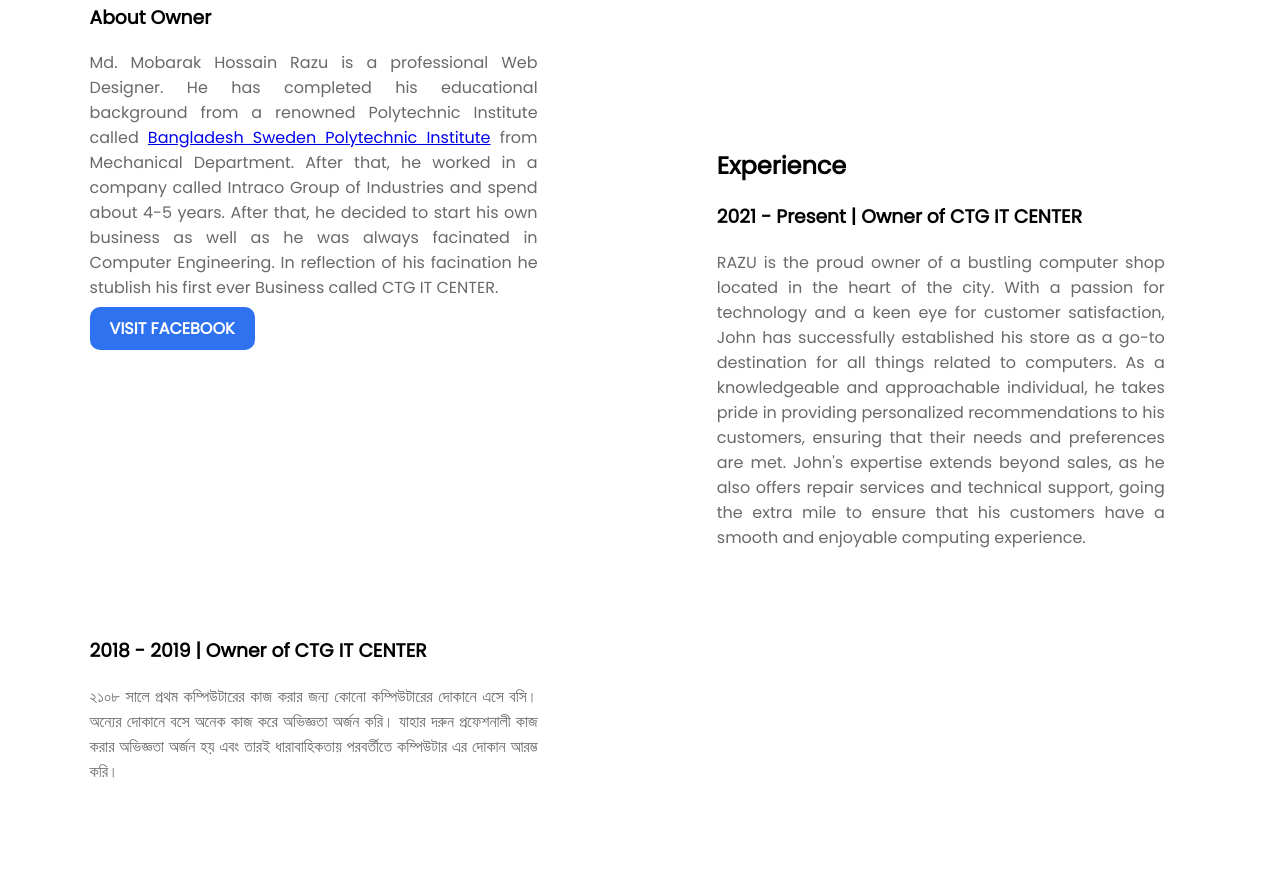
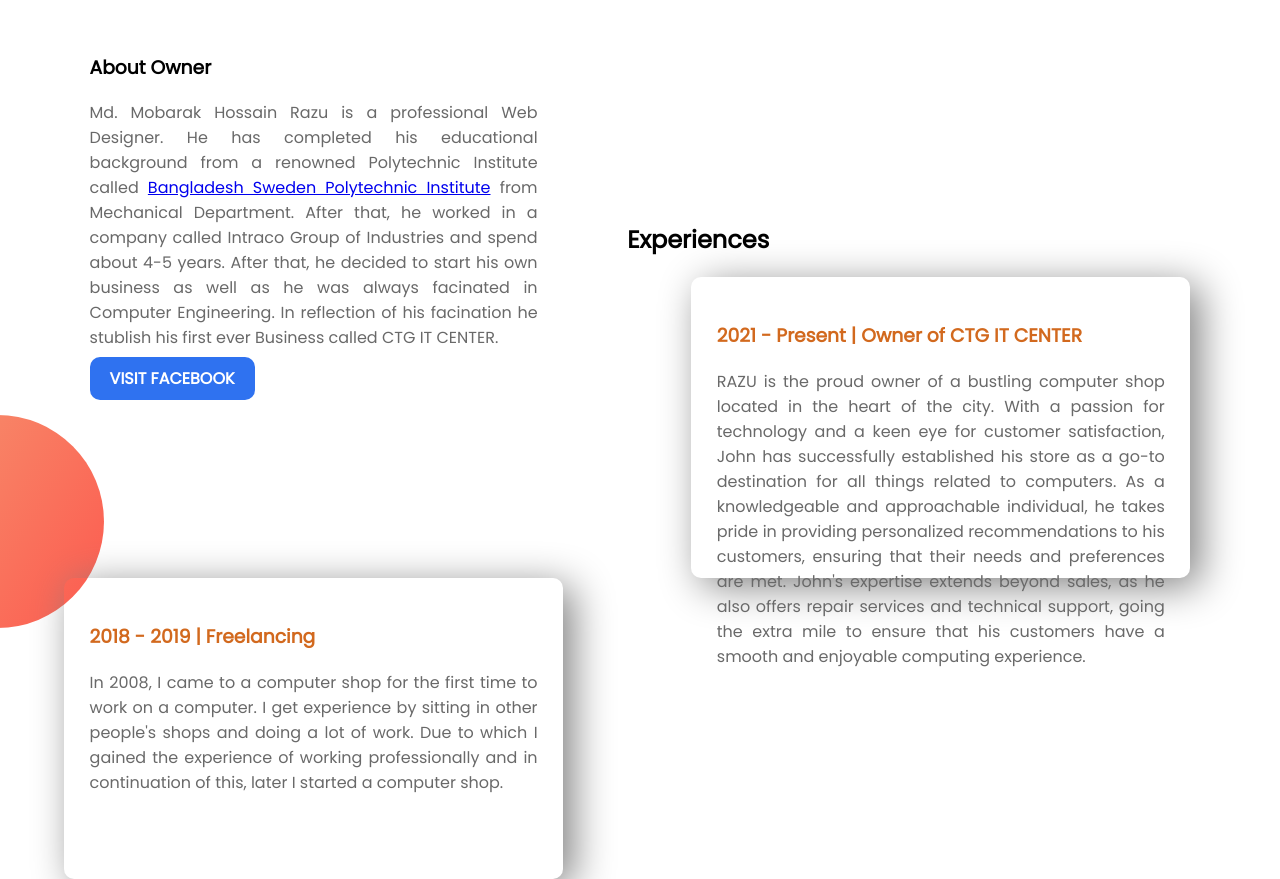
Before and after one commit to ctgitccenter/ctgit-center, a plain HTML site: page index.html in a window 1280 px wide. Shown: the part 1198-2077 px from the top of the page. Before the commit the page ends 2023 px from the top, so only its background shows below. Drawn offline with Linux system fonts and the light colour scheme.

Commit message:
site updated

```diff
--- a/index.html
+++ b/index.html
@@ -11,7 +11,7 @@
     <section class="top-banner">
         <div class="half">
             <h1>Welcome To</h1>
-            <h1><span class="colorname">CTG IT CENTER</span> online</h1>
+            <h1><span class="orange-color">CTG IT CENTER</span> online</h1>
             <h3>Online Works & Printing Soloution</h3>
             <p> The printing press revolutionized the way information was disseminated and played a pivotal role in shaping human history. Invented by Johannes Gutenberg in the 15th century, this ingenious machine enabled the mass production of books and transformed the accessibility of knowledge. With its innovative movable type system, the printing press allowed for faster, more efficient printing, making books affordable and available to a wider audience. This breakthrough technology sparked the spread of literacy, facilitated the dissemination of ideas during the Renaissance and Reformation, and laid the foundation for the modern publishing industry. The printing press remains an enduring symbol of human ingenuity and the power of communication.</p>
             <a class="link-button" target="_blank" href="https://www.linkedin.com/in/md-mobarak-hossain-4768b0210/"> HIRE ME</a>
@@ -33,14 +33,14 @@
     </section>
 
     <section class="experience-area">
-        <div class="half">
-            <h2>Experience</h2>
-            <h3>2021 - Present | Owner of CTG IT CENTER</h3>
+        <h2>Experiences</h2>
+        <div class="half single-exp">
+            <h3 class="orange-color">2021 - Present | Owner of CTG IT CENTER</h3>
             <P>RAZU is the proud owner of a bustling computer shop located in the heart of the city. With a passion for technology and a keen eye for customer satisfaction, John has successfully established his store as a go-to destination for all things related to computers. As a knowledgeable and approachable individual, he takes pride in providing personalized recommendations to his customers, ensuring that their needs and preferences are met. John's expertise extends beyond sales, as he also offers repair services and technical support, going the extra mile to ensure that his customers have a smooth and enjoyable computing experience.</P>
         </div>
-        <div class="half">
-            <h3>2018 - 2019 | Owner of CTG IT CENTER</h3>
-            <p>২১০৮ সালে প্রথম কম্পিউটারের কাজ করার জন্য কোনো কম্পিউটারের দোকানে এসে বসি। অন্যের দোকানে বসে অনেক কাজ করে অভিজ্ঞতা অর্জন করি। যাহার দরুন প্রফেশনালী কাজ করার অভিজ্ঞতা অর্জন হয় এবং তারই ধারাবাহিকতায় পরবর্তীতে কম্পিউটার এর দোকান আরম্ভ করি। </p>
+        <div class="half single-exp">
+            <h3 class="orange-color">2018 - 2019 | Freelancing</h3>
+            <p>In 2008, I came to a computer shop for the first time to work on a computer. I get experience by sitting in other people's shops and doing a lot of work. Due to which I gained the experience of working professionally and in continuation of this, later I started a computer shop.</p>
         </div>
 
     </section>
--- a/style.css
+++ b/style.css
@@ -2,7 +2,7 @@ body{
     font-family: 'Poppins', sans-serif;
     margin: 0;
 }
-.colorname{
+.orange-color{
     color: chocolate;
 }
 .half{
@@ -29,8 +29,8 @@ p{
 
 }
 section{
-    height: 500px;
-    padding-bottom: 150px;
+    height: 600px;
+    padding-bottom: 100px;
 }
 .link-button{
     text-decoration: none;
@@ -54,4 +54,16 @@ section{
     background-repeat: no-repeat;
     background-position: right;
 
+
 }
+.single-exp{
+    box-shadow: 10px 8px 40px gray;
+    border-radius: 10px;
+    height: 50%;
+}
+.experience-area{
+    background-image: url(images/exp-bg.png);
+    background-repeat: no-repeat;
+    background-position: left;
+    height: 500px;
+}
```
